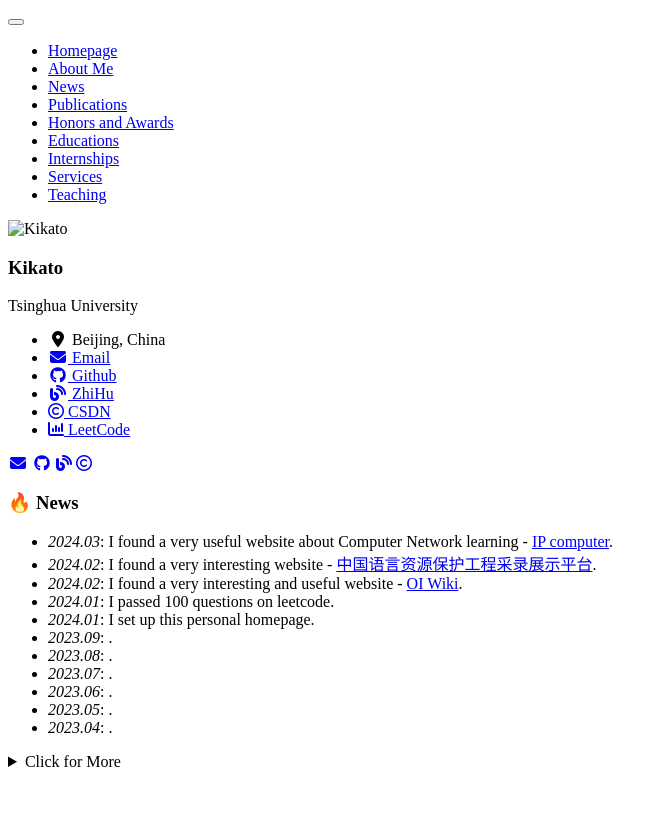
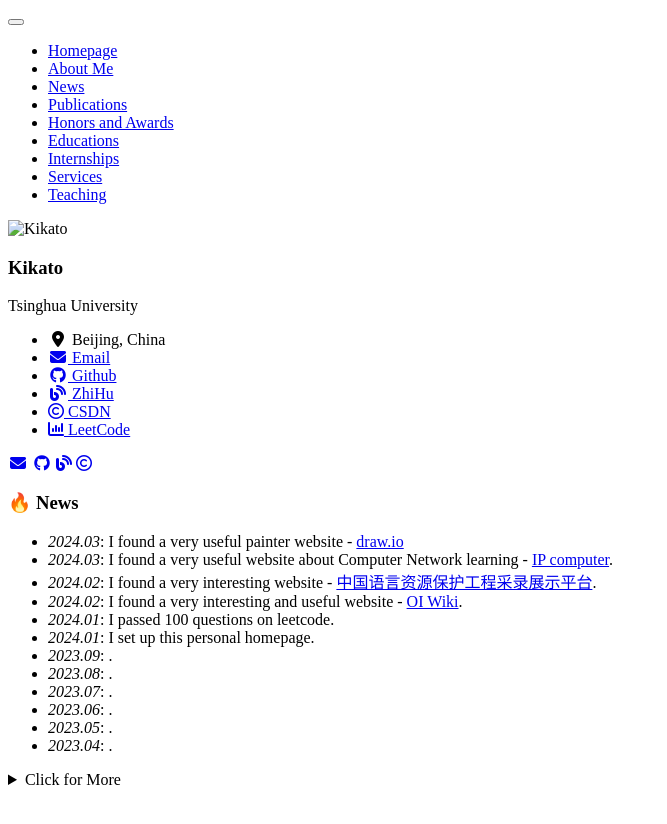
Before and after one commit to kikato2022/kikato2022.github.io, a Jekyll site: the page built from _pages/includes/news.md, in a window 1280 px wide. Shown: the top 824 px of the page, without its empty margins (0-667 px from the left). Built offline with Jekyll 4.4.1, drawn with Linux system fonts in a browser that asks for light colours; nearby versions of some CDN libraries; our own code applies the rules of GitHub Pages for plain Markdown files.

Commit message:
add a news

```diff
--- a/_pages/includes/news.md
+++ b/_pages/includes/news.md
@@ -1,4 +1,5 @@
 # 🔥 News
+- *2024.03*: I found a very useful painter website - [draw.io](https://www.drawio.com/)
 - *2024.03*: I found a very useful website about Computer Network learning - [IP computer](https://iiis.tsinghua.edu.cn/ip/).
 - *2024.02*: I found a very interesting website - [中国语言资源保护工程采录展示平台](https://zhongguoyuyan.cn/index).
 - *2024.02*: I found a very interesting and useful website - [OI Wiki](https://oi-wiki.org/).
```
